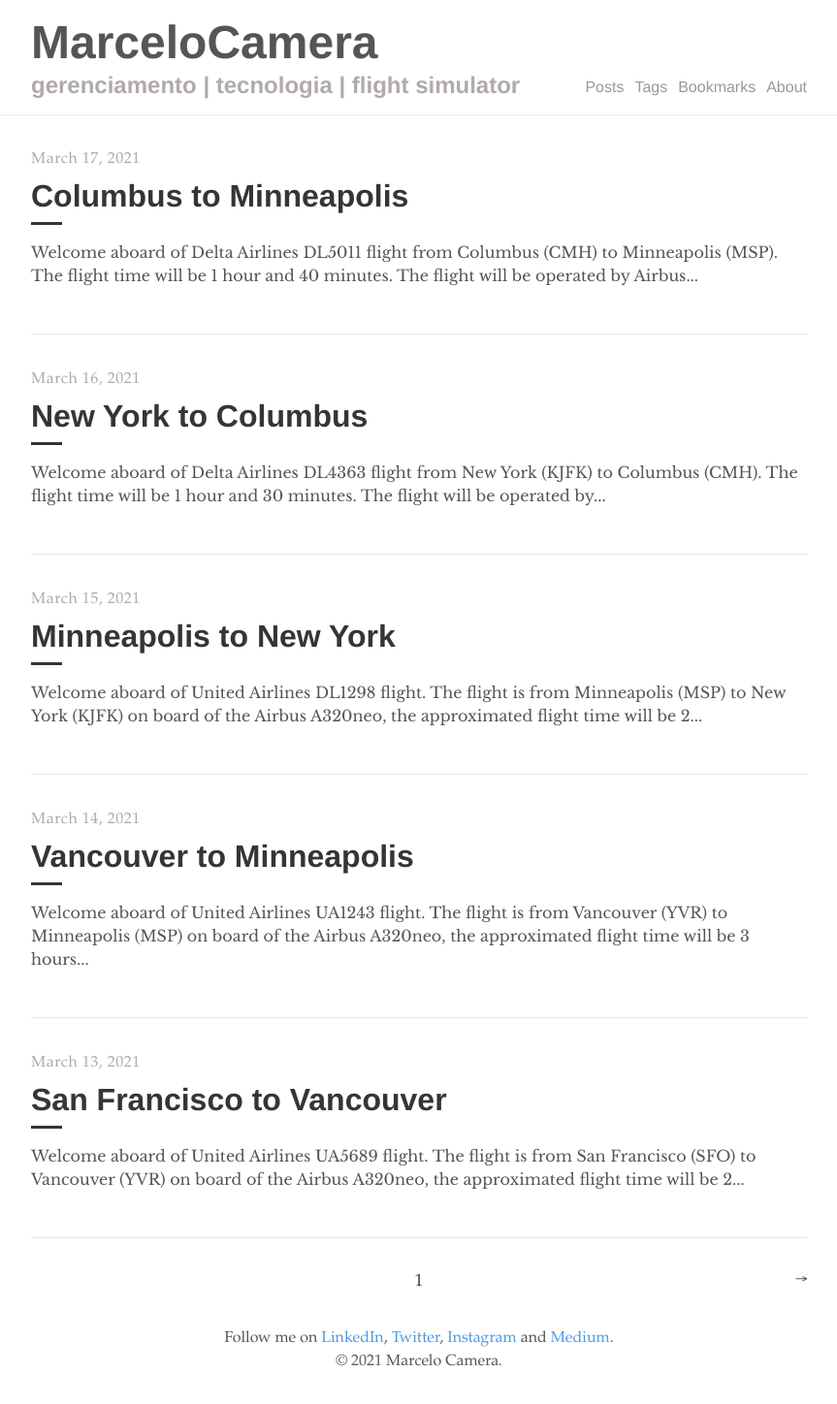
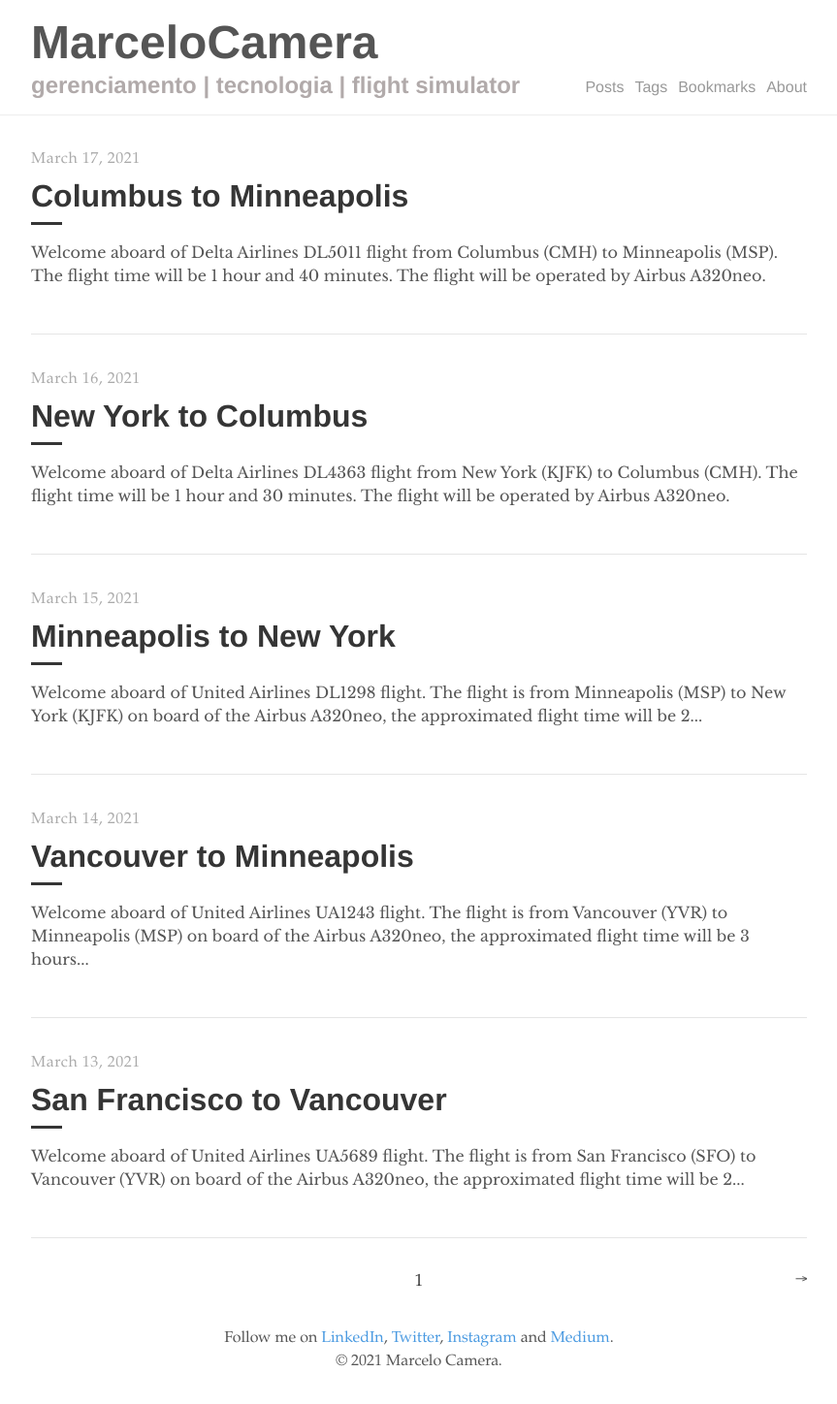
Before and after one commit to marcelocamera/marcelocamera.github.io, a Jekyll site: the page built from index.html, in a window 1280 px wide. Shown: the whole page at 97% size, without its empty margins (208-1071 px from the left). Built offline with Jekyll 4.4.1, drawn with Linux system fonts in a browser that asks for light colours; the list of posts is cut into pages by our own code.

Commit message:
Update home.html

```diff
--- a/_layouts/home.html
+++ b/_layouts/home.html
@@ -9,11 +9,17 @@ layout: default
         <time datetime="{{ post.date }}" class="catalogue-time">{{ post.date | date: "%B %d, %Y" }}</time>
         <h1 class="catalogue-title">{{ post.title }}</h1>
         <div class="catalogue-line"></div>
+        <p>
 
-        <p>
-          {{ post.content | strip_html | truncatewords: 30 }}
-        </p>
+          {% if post.content contains '<!--more-->' %}
+    				{{ post.excerpt }}
+    			{% else %}
+    				{{ post.content | strip_html | truncatewords: 30 }}
+    			{% endif %}
 
+
+
+      </p>
       </div>
     </a>
   {% endfor %}
```
